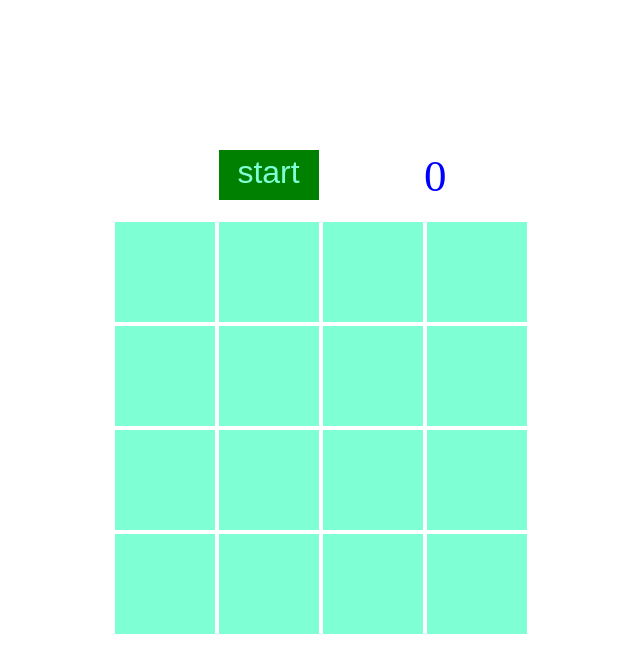
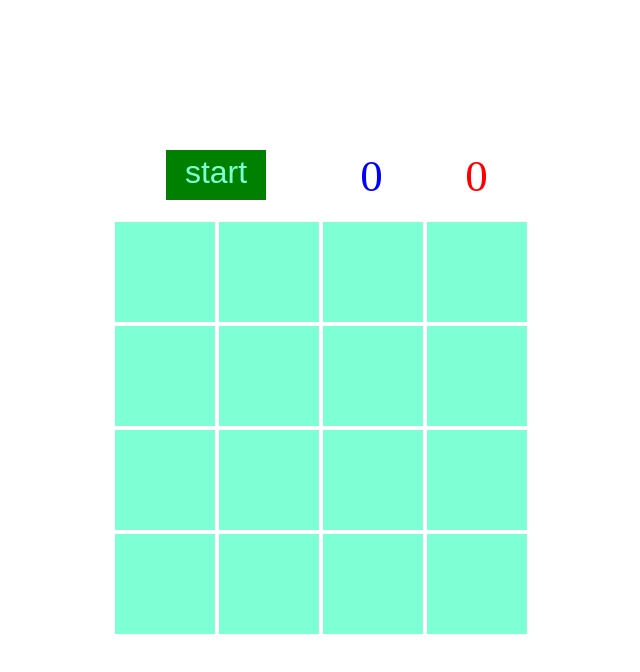
Before and after one commit to Votchitsev/ahj-homeworks-events, a website built with webpack: page src/index.html in a window 1280 px wide. Shown: the whole page, without its empty margins (319-959 px from the left). Built offline with nearby package versions, Linux system fonts and the light colour scheme.

Commit message:
add mishit counter

```diff
--- a/src/index.html
+++ b/src/index.html
@@ -10,7 +10,8 @@
   <section id="game">
     <div class="menu">
       <button id="menu-button">start</button>
-      <div id="score"></div>
+      <div class="count score"></div>
+      <div class="count mishit"></div>
     </div>
     <div class="field-container"></div>
   </section>
--- a/src/js/app.js
+++ b/src/js/app.js
@@ -9,3 +9,4 @@ field.drawField();
 const menu = new Menu(field);
 menu.addListeners();
 menu.drawScore();
+menu.drawMishitCount();
--- a/src/js/menu-widget/menu-widget.css
+++ b/src/js/menu-widget/menu-widget.css
@@ -21,8 +21,16 @@
   background-color: rgb(2, 206, 2);
 }
 
-#score {
+.count {
   font-size: 45px;
   width: 105px;
+  text-align: center;
+}
+
+.score {
   color: blue;
 }
+
+.mishit {
+  color: red;
+}
--- a/src/js/menu-widget/menu-widget.js
+++ b/src/js/menu-widget/menu-widget.js
@@ -3,6 +3,7 @@ export default class Menu {
     this.element = document.querySelector('#menu-button');
     this.gameField = gameField;
     this.score = 0;
+    this.mishitCount = 0;
   }
 
   addListeners() {
@@ -18,13 +19,21 @@ export default class Menu {
         if (event.target.classList.contains('active')) {
           this.score += 1;
           this.drawScore();
+        } else {
+          this.mishitCount += 1;
+          this.drawMishitCount();
         }
       });
     }
   }
 
   drawScore() {
-    const scoreElement = document.querySelector('#score');
+    const scoreElement = document.querySelector('.score');
     scoreElement.textContent = this.score;
   }
+
+  drawMishitCount() {
+    const mishitElement = document.querySelector('.mishit');
+    mishitElement.textContent = this.mishitCount;
+  }
 }
```
